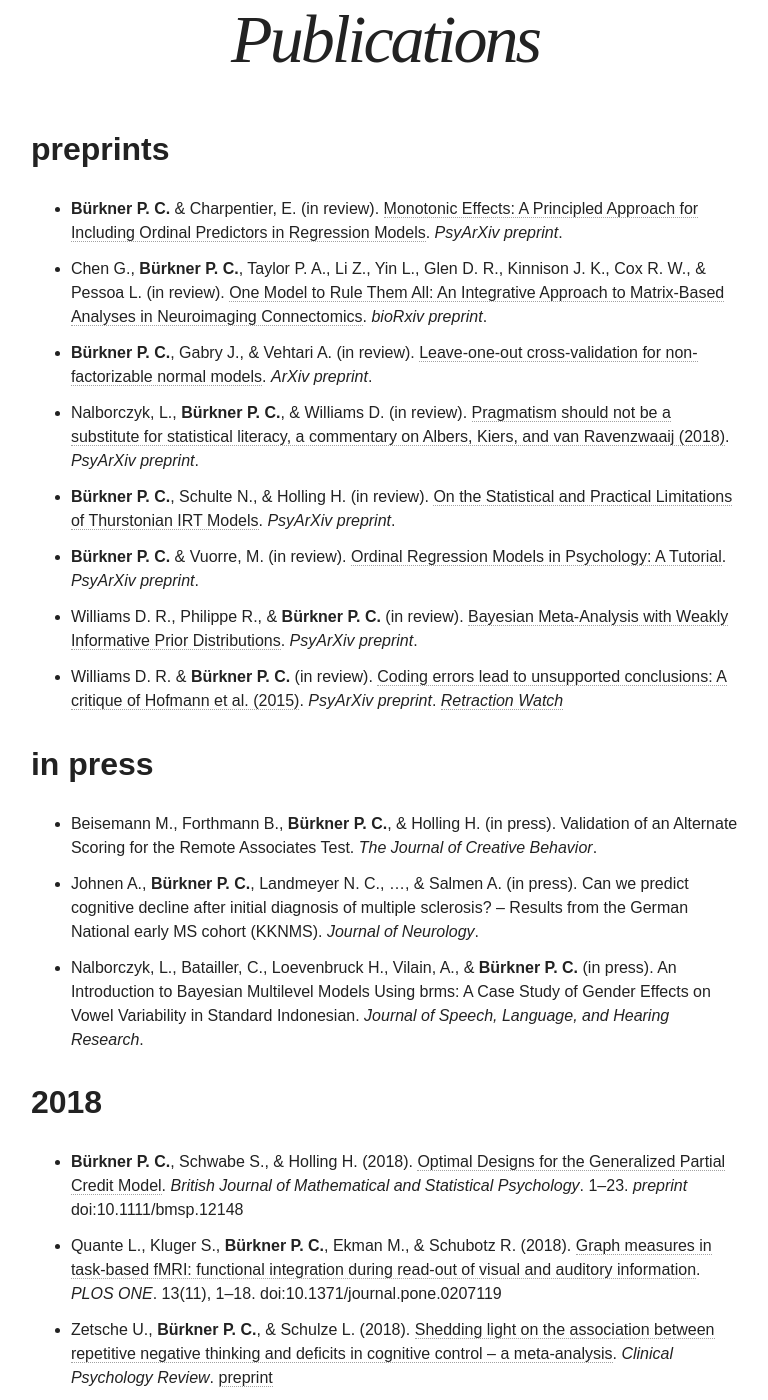
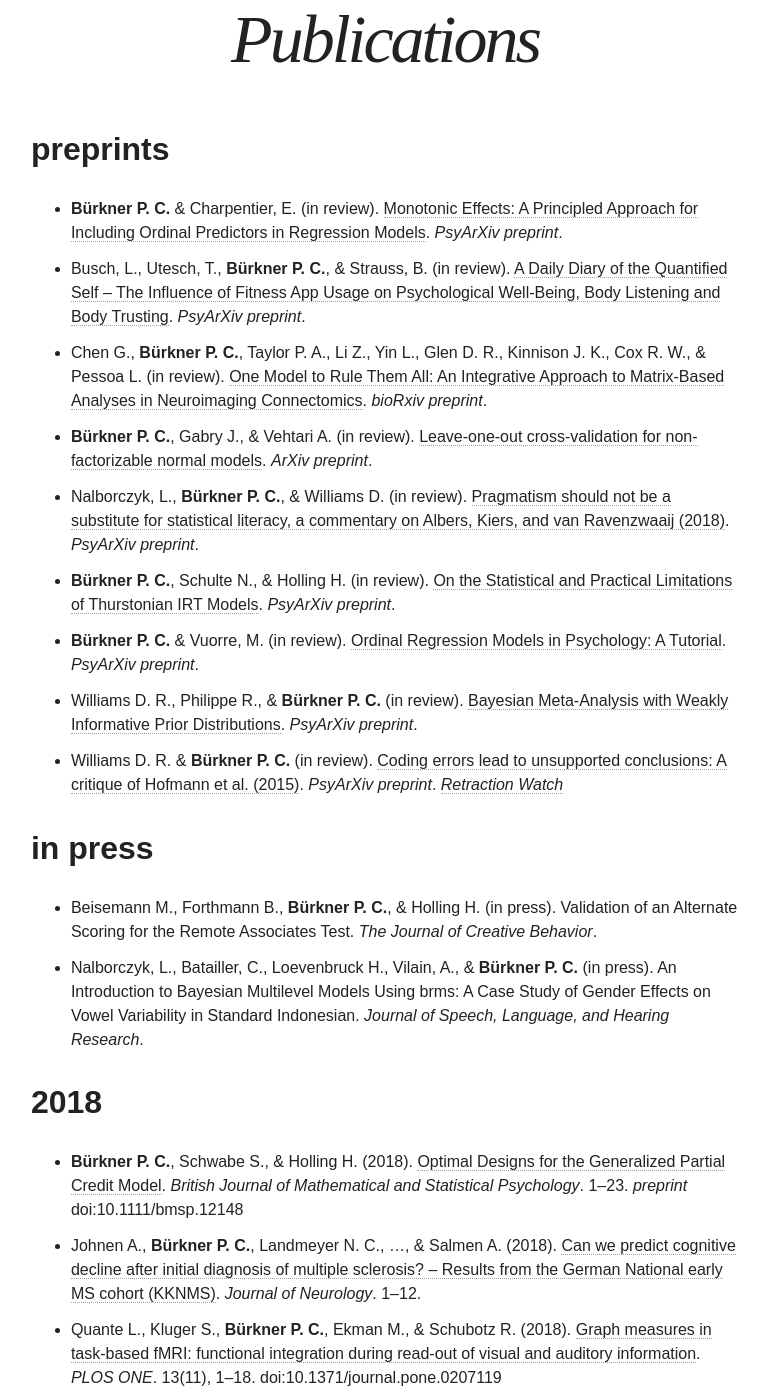
Before and after one commit to paul-buerkner/paul-buerkner.github.io, a Jekyll site: the page built from publications/index.md, in a window 1280 px wide and 1400 px high, scrolled down 473 px. Shown: the whole window, without its empty margins (255-1023 px from the left). Built offline with Jekyll 4.4.1, drawn with Linux system fonts in a browser that asks for light colours; nearby versions of some CDN libraries.

Commit message:
update list of publications

```diff
--- a/publications/index.md
+++ b/publications/index.md
@@ -6,6 +6,7 @@ excerpt: "A list of my publications"
 
 ## preprints
 * **Bürkner P. C.** & Charpentier, E. (in review). [Monotonic Effects: A Principled Approach for Including Ordinal Predictors in Regression Models](https://psyarxiv.com/9qkhj/). *PsyArXiv preprint*.
+* Busch, L., Utesch, T., **Bürkner P. C.**, & Strauss, B. (in review). [A Daily Diary of the Quantified Self – The Influence of Fitness App Usage on Psychological Well-Being, Body Listening and Body Trusting](https://psyarxiv.com/cd6t8/). *PsyArXiv preprint*.
 * Chen G., **Bürkner P. C.**, Taylor P. A., Li Z., Yin L., Glen D. R., Kinnison J. K., Cox R. W., & Pessoa L. (in review). [One Model to Rule Them All: An Integrative Approach to Matrix-Based Analyses in Neuroimaging Connectomics](https://www.biorxiv.org/content/early/2018/11/01/459545). *bioRxiv preprint*.
 * **Bürkner P. C.**, Gabry J., & Vehtari A. (in review). [Leave-one-out cross-validation for non-factorizable normal models](http://arxiv.org/abs/1810.10559). *ArXiv preprint*.
 * Nalborczyk, L., **Bürkner P. C.**, & Williams D. (in review). [Pragmatism should not be a substitute for statistical literacy, a commentary on Albers, Kiers, and van Ravenzwaaij (2018)](https://psyarxiv.com/fmtkj/). *PsyArXiv preprint*.
@@ -16,11 +17,11 @@ excerpt: "A list of my publications"
 
 ## in press
 * Beisemann M., Forthmann B., **Bürkner P. C.**, & Holling H. (in press). Validation of an Alternate Scoring for the Remote Associates Test. *The Journal of Creative Behavior*.
-* Johnen A., **Bürkner P. C.**, Landmeyer N. C., ..., & Salmen A. (in press). Can we predict cognitive decline after initial diagnosis of multiple sclerosis? – Results from the German National early MS cohort (KKNMS). *Journal of Neurology*.
 * Nalborczyk, L., Batailler, C., Loevenbruck H., Vilain, A., & **Bürkner P. C.** (in press). An Introduction to Bayesian Multilevel Models Using brms: A Case Study of Gender Effects on Vowel Variability in Standard Indonesian. *Journal of Speech, Language, and Hearing Research*.
 
 ## 2018
 * **Bürkner P. C.**, Schwabe S., & Holling H. (2018). [Optimal Designs for the Generalized Partial Credit Model](https://onlinelibrary.wiley.com/doi/full/10.1111/bmsp.12148). *British Journal of Mathematical and Statistical Psychology*. 1--23. *[preprint](https://arxiv.org/abs/1803.06517)* doi:10.1111/bmsp.12148
+* Johnen A., **Bürkner P. C.**, Landmeyer N. C., ..., & Salmen A. (2018). [Can we predict cognitive decline after initial diagnosis of multiple sclerosis? – Results from the German National early MS cohort (KKNMS)](https://link.springer.com/article/10.1007/s00415-018-9142-y). *Journal of Neurology*. 1--12.
 * Quante L., Kluger S., **Bürkner P. C.**, Ekman M., & Schubotz R. (2018). [Graph measures in task-based fMRI: functional integration during read-out of visual and auditory information](https://journals.plos.org/plosone/article?id=10.1371/journal.pone.0207119). *PLOS ONE*. 13(11), 1--18. doi:10.1371/journal.pone.0207119
 * Zetsche U., **Bürkner P. C.**, & Schulze L. (2018). [Shedding light on the association between repetitive negative thinking and deficits in cognitive control – a meta-analysis](https://www.sciencedirect.com/science/article/pii/S0272735817305421). *Clinical Psychology Review*. [preprint](https://psyarxiv.com/bz2ck/)
 * **Bürkner P. C.** (2018). [Advanced Bayesian Multilevel Modeling with the R Package brms](https://journal.r-project.org/archive/2018/RJ-2018-017/index.html). *The R Journal*. 10(1), 395--411.
```
